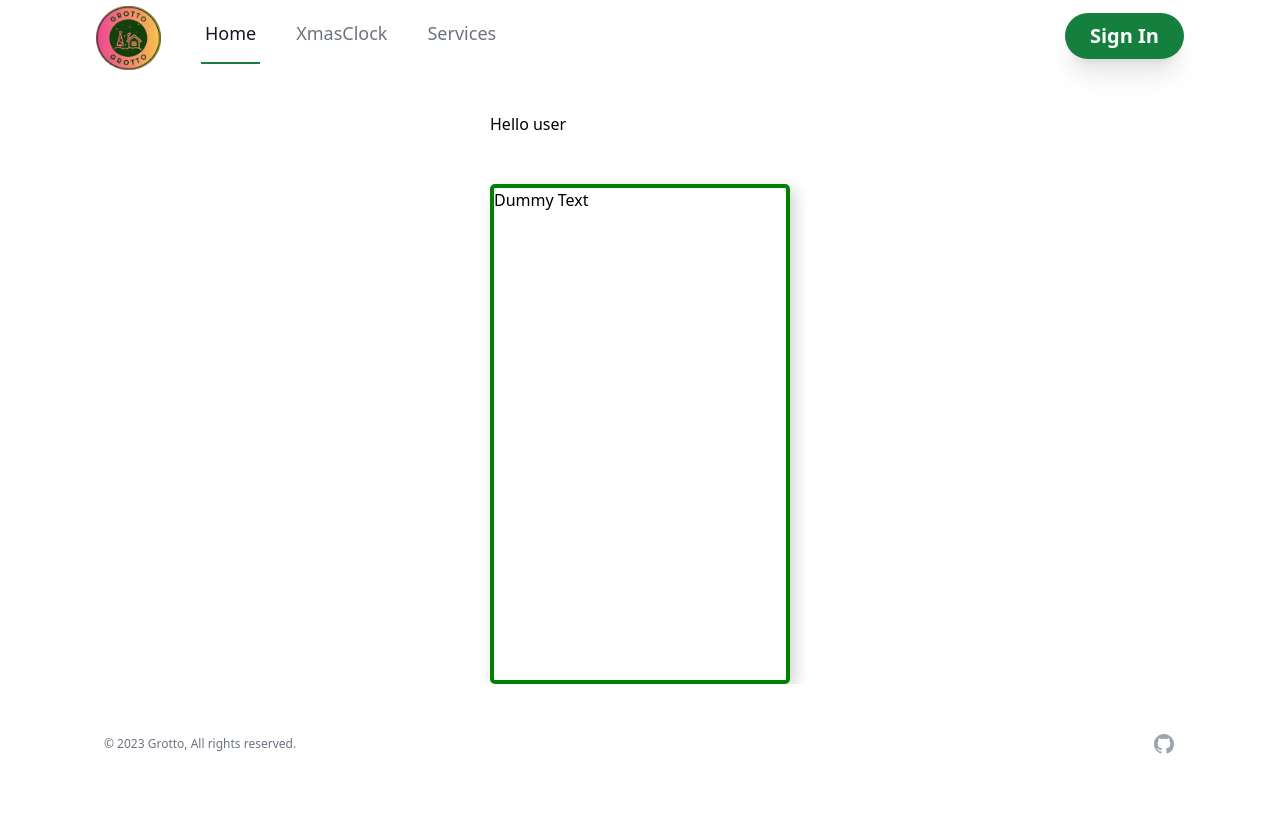
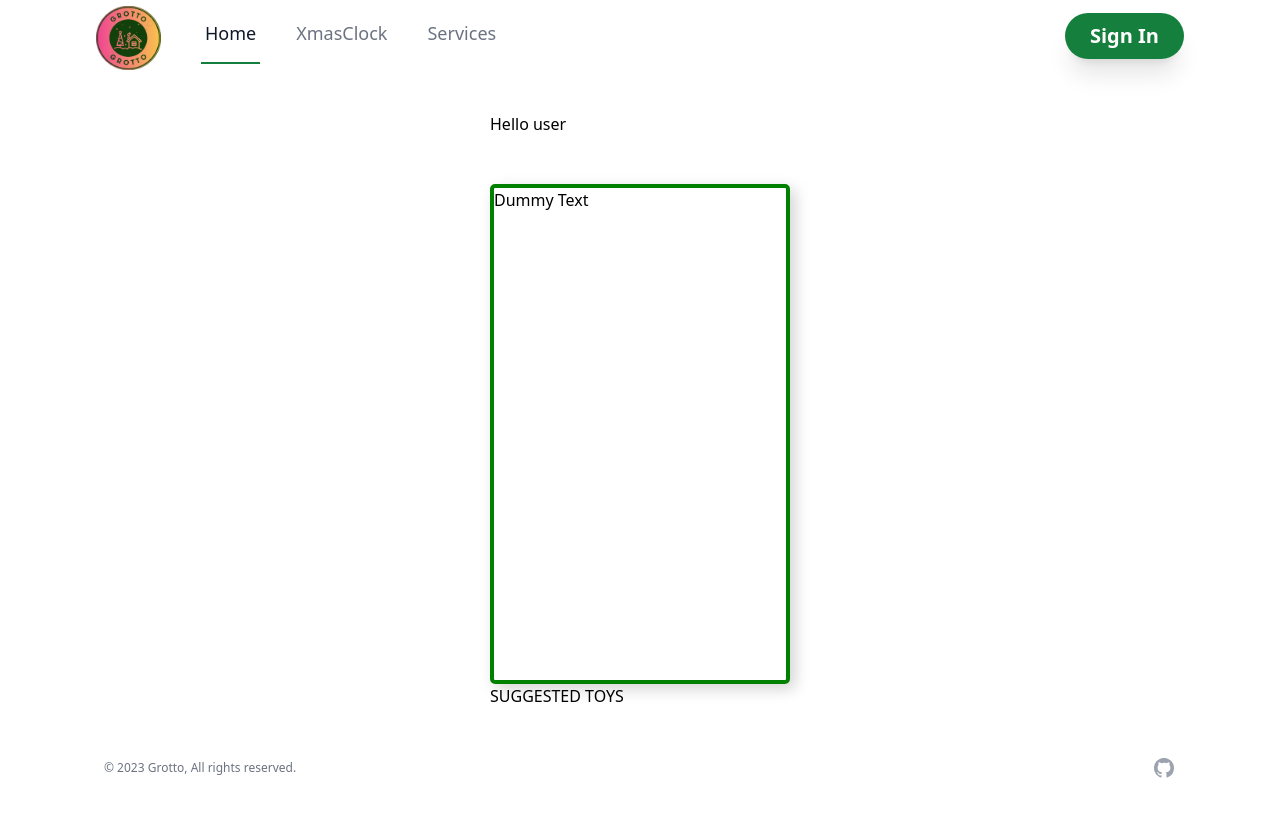
Before and after one commit to nickdip/Grotto, a Next.js app: page /grownup in a window 1280 px wide. Shown: the top 816 px of the page. Built offline with nearby package versions, Linux system fonts and the light colour scheme.

Commit message:
adds suggested toys component to grownup page

```diff
--- a/src/app/grownup/page.js
+++ b/src/app/grownup/page.js
@@ -5,6 +5,7 @@ import "./style.css";
 //style
 //components
 import { FinishedLetter } from "../../components/FinishedLetter";
+import { SuggestedToys } from "@/components/SuggestedToys";
 const GrownUp = () => {
   return (
     <div className="parent-page">
@@ -12,7 +13,9 @@ const GrownUp = () => {
         <h1>Hello user</h1>
         <FinishedLetter />
       </div>
-      <div>{/* //suggested toys */}</div>
+      <div>
+        <SuggestedToys />
+      </div>
     </div>
   );
 };
--- a/src/app/grownup/style.css
+++ b/src/app/grownup/style.css
@@ -13,3 +13,6 @@ body {
 h1 {
   margin: 3rem 0;
 }
+
+.suggested-toys {
+}
--- /dev/null
+++ b/src/components/SuggestedToys.jsx
@@ -0,0 +1,9 @@
+import "../app/grownup/style.css";
+import ToyCard from "./ToyCard";
+export const SuggestedToys = () => {
+  return (
+    <div className="suggested-toys">
+      <p>SUGGESTED TOYS</p>
+    </div>
+  );
+};
```
